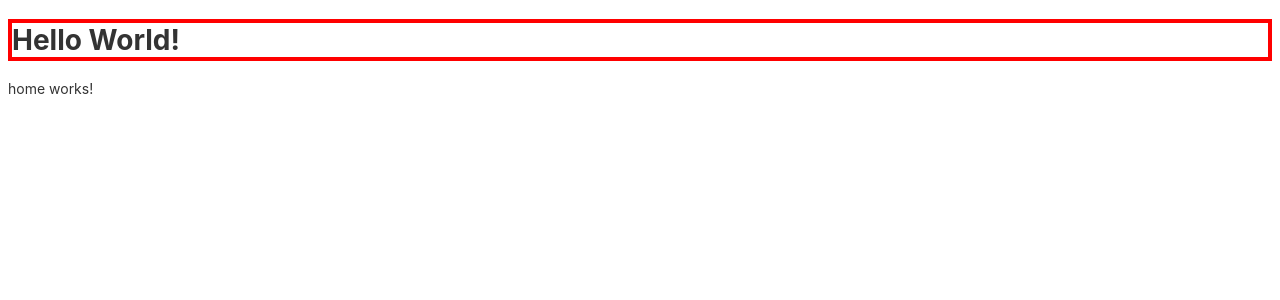
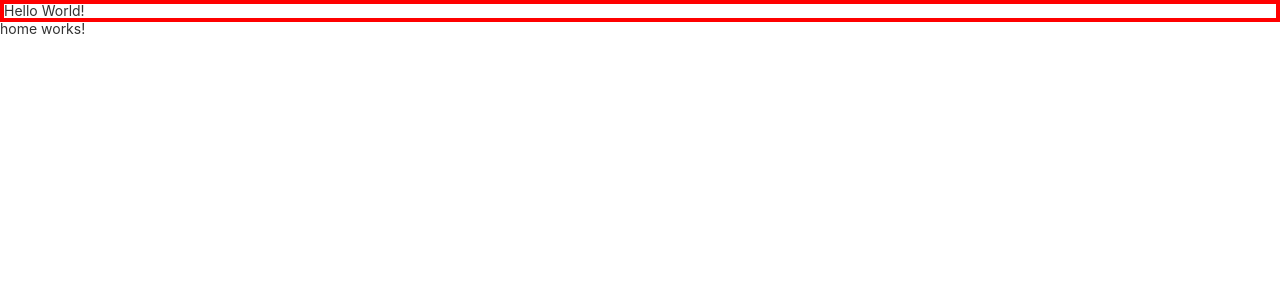
Before and after one commit to eduardo-lourenzo/meu-primeiro-app, an Angular app: page / in a window 1280 px wide. Shown: the top 300 px of the page. Built offline with nearby package versions, Linux system fonts and the light colour scheme.

Commit message:
style: add CSS reset

```diff
--- a/src/styles.css
+++ b/src/styles.css
@@ -1,3 +1,54 @@
+/*=======================================
+Beginning of the adaptation of Eric Meyer's CSS Reset v2.0
+=========================================*/
+html, body, div, span, applet, object, iframe, h1, h2, h3, h4, h5, h6, p, blockquote, pre,
+a, abbr, acronym, address, big, cite, code, del, dfn, em, img, ins, kbd, q, s, samp,
+small, strike, strong, sub, sup, tt, var, b, u, i, center, dl, dt, dd, ol, ul, li,
+fieldset, form, label, legend, table, caption, tbody, tfoot, thead, tr, th, td, article,
+aside, canvas, details, embed, figure, figcaption, footer, header, hgroup, menu,
+nav, output, ruby, section, summary, time, mark, audio, video {
+    margin: 0;
+    padding: 0;
+    border: 0;
+    font-size: 100%;
+    font: inherit;
+    vertical-align: baseline;
+}
+
+/* HTML5 display-role reset for older browsers */
+article, aside, details, figcaption, figure, footer, header, hgroup, menu, nav, section {
+    display: block;
+}
+
+body {
+    line-height: 1;
+    font-family: Arial, Helvetica, sans-serif;
+    background: #fff;
+    color: #222;
+}
+
+ol, ul {
+    list-style: none;
+}
+
+blockquote, q {
+    quotes: none;
+}
+
+blockquote:before, blockquote:after, q:before, q:after {
+    content: '';
+    content: none;
+}
+
+table {
+    border-collapse: collapse;
+    border-spacing: 0;
+}
+/*=======================================
+End of the adaptation of Eric Meyer's CSS Reset v2.0
+=========================================*/
+
+
 :root {
     --primary-color: #FF6201;
     --dark-primary-color: #E05600;
```
